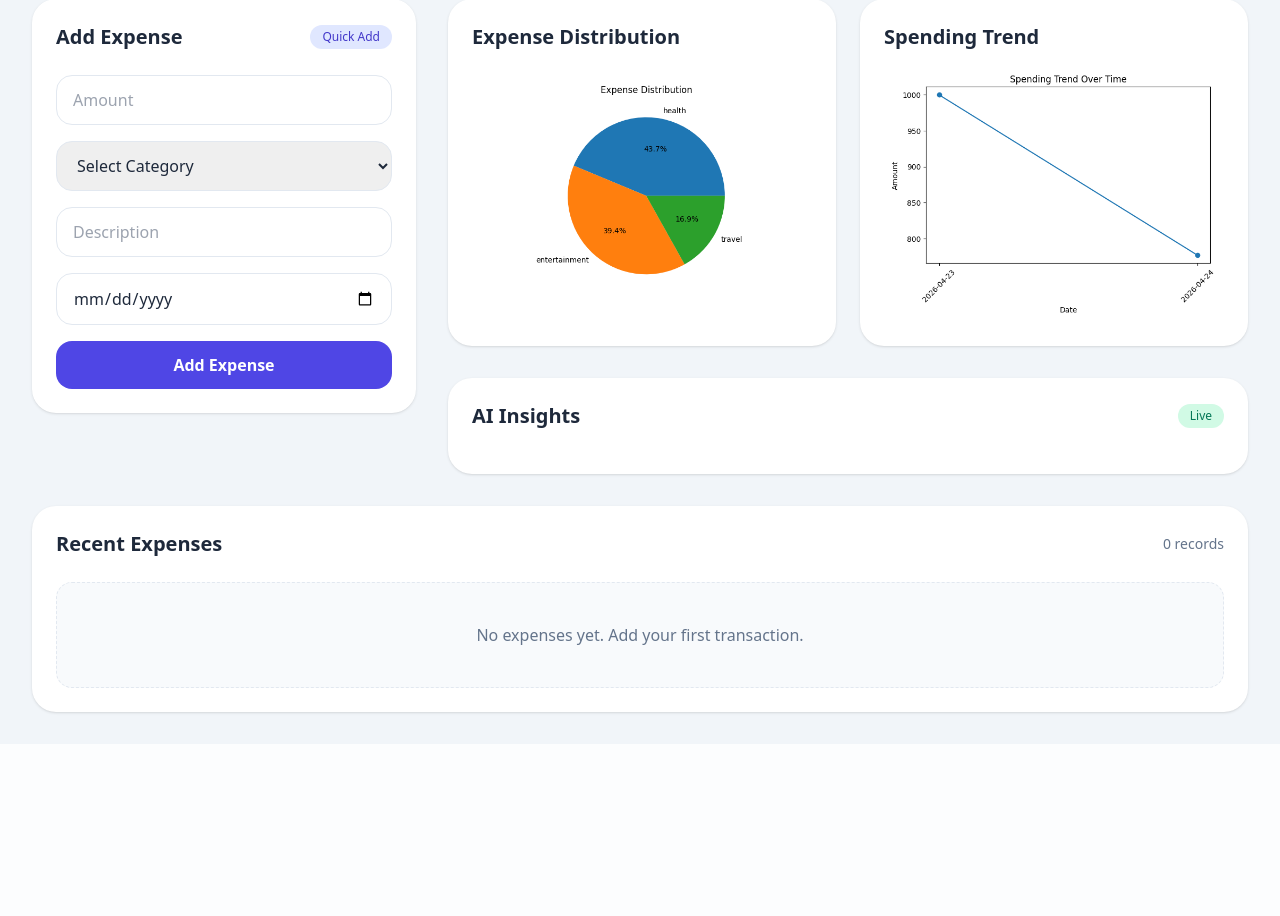
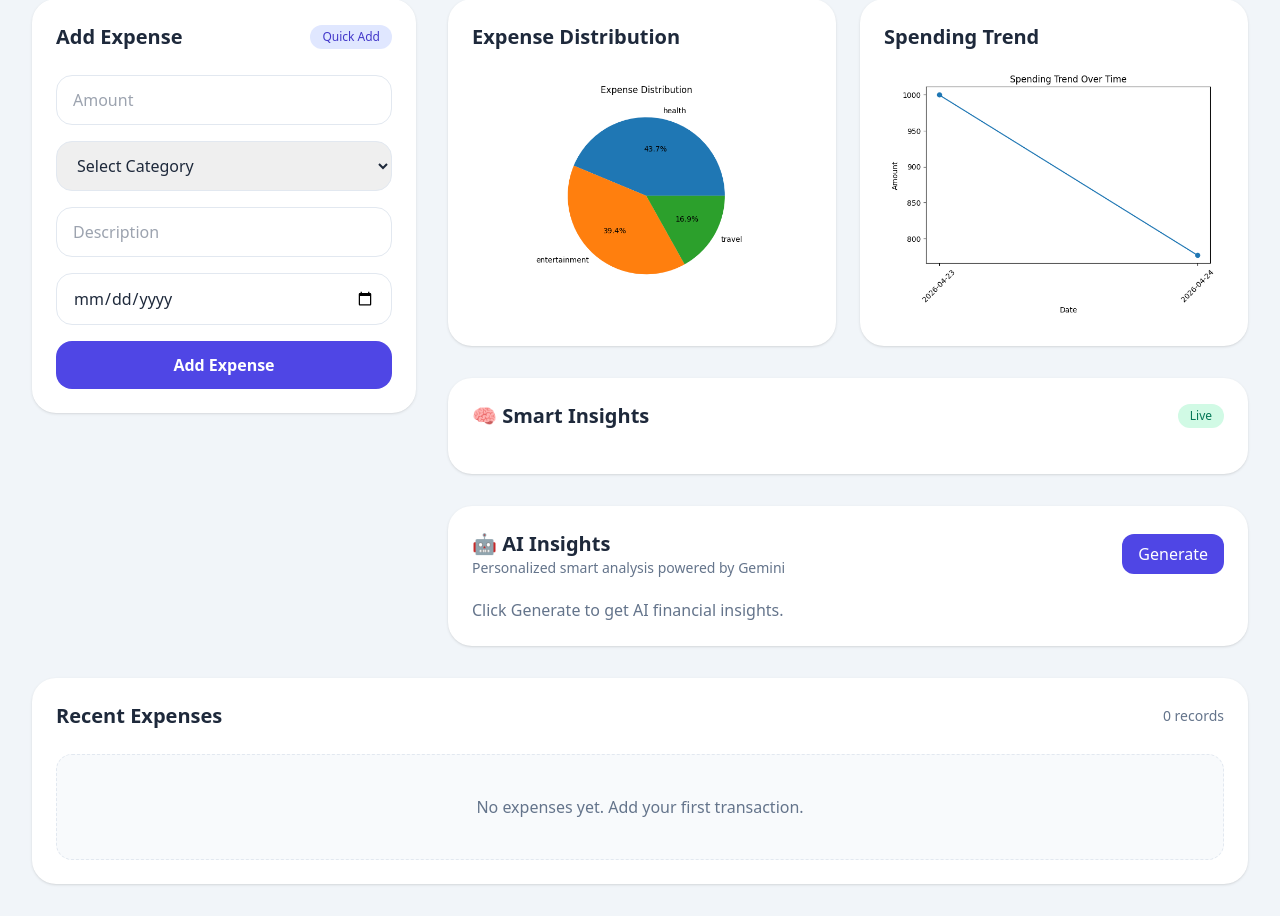
Before and after one commit to Krishna5601-Cpu/ExpenseIQ, a Flask app: template app/templates/index.html in a window 1280 px wide. Shown: the part 470-1386 px from the top of the page. Before the commit the page ends 1185 px from the top, so only its background shows below. Run offline with Flask 3, Linux system fonts and the light colour scheme; the template is opened without the code that fills it, so the values that code supplies are empty; some libraries are stand-ins or nearby versions.

Commit message:
feat: added on-demand Gemini insights with skeleton loading UI

```diff
--- a/app/static/scripts.js
+++ b/app/static/scripts.js
@@ -92,3 +92,46 @@
     }, index * 80);
   });
 });
+
+const aiBtn = document.getElementById("generateAiBtn");
+const aiBox = document.getElementById("aiInsightsBox");
+
+if (aiBtn && aiBox) {
+  aiBtn.addEventListener("click", async () => {
+    aiBtn.disabled = true;
+    aiBtn.innerText = "Generating...";
+
+    aiBox.innerHTML = `
+      <div class="space-y-3">
+        <div class="h-12 rounded-2xl bg-slate-200 dark:bg-slate-700 animate-pulse"></div>
+        <div class="h-12 rounded-2xl bg-slate-200 dark:bg-slate-700 animate-pulse"></div>
+        <div class="h-12 rounded-2xl bg-slate-200 dark:bg-slate-700 animate-pulse"></div>
+        <div class="h-12 rounded-2xl bg-slate-200 dark:bg-slate-700 animate-pulse"></div>
+      </div>
+    `;
+
+    try {
+      const res = await fetch("/ai-insights");
+      const data = await res.json();
+
+      aiBox.innerHTML = "";
+
+      data.insights.forEach((item) => {
+        aiBox.innerHTML += `
+          <div class="p-4 rounded-2xl bg-slate-50 dark:bg-slate-800 border border-slate-100 dark:border-slate-700">
+            ${item}
+          </div>
+        `;
+      });
+    } catch (error) {
+      aiBox.innerHTML = `
+        <div class="p-4 rounded-2xl bg-rose-100 text-rose-700">
+          Failed to load AI insights.
+        </div>
+      `;
+    }
+
+    aiBtn.disabled = false;
+    aiBtn.innerText = "Generate";
+  });
+}
--- a/app/templates/index.html
+++ b/app/templates/index.html
@@ -161,7 +161,7 @@
 
       <section class="grid lg:grid-cols-3 gap-6">
         <div
-          class="bg-white dark:bg-slate-900 rounded-3xl shadow p-6 hover:-translate-y-1 hover:shadow-xl transition duration-300"
+          class="bg-white dark:bg-slate-900 rounded-3xl shadow p-6 hover:-translate-y-1 hover:shadow-xl transition duration-300 animate-card"
         >
           <p class="text-sm text-slate-500 dark:text-slate-400">
             Total Transactions
@@ -172,7 +172,7 @@
         </div>
 
         <div
-          class="bg-white dark:bg-slate-900 rounded-3xl shadow p-6 hover:-translate-y-1 hover:shadow-xl transition duration-300"
+          class="bg-white dark:bg-slate-900 rounded-3xl shadow p-6 hover:-translate-y-1 hover:shadow-xl transition duration-300 animate-card"
         >
           <p class="text-sm text-slate-500 dark:text-slate-400">
             Categories Used
@@ -183,7 +183,7 @@
         </div>
 
         <div
-          class="bg-white dark:bg-slate-900 rounded-3xl shadow p-6 hover:-translate-y-1 hover:shadow-xl transition duration-300"
+          class="bg-white dark:bg-slate-900 rounded-3xl shadow p-6 hover:-translate-y-1 hover:shadow-xl transition duration-300 animate-card"
         >
           <p class="text-sm text-slate-500 dark:text-slate-400">Status</p>
           <h3 class="text-2xl sm:text-3xl font-bold mt-2 text-emerald-600">
@@ -194,7 +194,7 @@
 
       <section class="grid lg:grid-cols-3 gap-8">
         <div
-          class="lg:col-span-1 bg-white dark:bg-slate-900 rounded-3xl shadow p-5 sm:p-6 h-fit lg:sticky lg:top-24"
+          class="lg:col-span-1 bg-white dark:bg-slate-900 rounded-3xl shadow p-5 sm:p-6 h-fit lg:sticky lg:top-24 animate-card"
         >
           <div class="flex items-center justify-between mb-6">
             <h2 class="text-xl font-bold">Add Expense</h2>
@@ -265,7 +265,7 @@
         <div class="lg:col-span-2 space-y-8">
           <div class="grid md:grid-cols-2 gap-6">
             <div
-              class="bg-white dark:bg-slate-900 rounded-3xl shadow p-6 hover:-translate-y-1 hover:shadow-xl transition duration-300"
+              class="bg-white dark:bg-slate-900 rounded-3xl shadow p-6 hover:-translate-y-1 hover:shadow-xl transition duration-300 animate-card"
             >
               <h2 class="text-xl font-bold mb-4">Expense Distribution</h2>
 
@@ -276,7 +276,7 @@
             </div>
 
             <div
-              class="bg-white dark:bg-slate-900 rounded-3xl shadow p-6 hover:-translate-y-1 hover:shadow-xl transition duration-300"
+              class="bg-white dark:bg-slate-900 rounded-3xl shadow p-6 hover:-translate-y-1 hover:shadow-xl transition duration-300 animate-card"
             >
               <h2 class="text-xl font-bold mb-4">Spending Trend</h2>
 
@@ -288,10 +288,10 @@
           </div>
 
           <div
-            class="bg-white dark:bg-slate-900 rounded-3xl shadow p-6 hover:-translate-y-1 hover:shadow-xl transition duration-300"
+            class="bg-white dark:bg-slate-900 rounded-3xl shadow p-6 animate-card"
           >
             <div class="flex items-center justify-between mb-5">
-              <h2 class="text-xl font-bold">AI Insights</h2>
+              <h2 class="text-xl font-bold">🧠 Smart Insights</h2>
 
               <span
                 class="text-xs px-3 py-1 rounded-full bg-emerald-100 text-emerald-700"
@@ -310,10 +310,38 @@
               {% endfor %}
             </div>
           </div>
+
+          <section
+            class="bg-white dark:bg-slate-900 rounded-3xl shadow p-6 animate-card"
+          >
+            <div class="flex items-center justify-between mb-5 gap-4">
+              <div>
+                <h2 class="text-xl font-bold">🤖 AI Insights</h2>
+                <p class="text-sm text-slate-500 dark:text-slate-400">
+                  Personalized smart analysis powered by Gemini
+                </p>
+              </div>
+
+              <button
+                id="generateAiBtn"
+                class="px-4 py-2 rounded-xl bg-indigo-600 text-white hover:bg-indigo-700 transition whitespace-nowrap"
+              >
+                Generate
+              </button>
+            </div>
+
+            <div id="aiInsightsBox" class="space-y-3">
+              <p class="text-slate-500 dark:text-slate-400">
+                Click Generate to get AI financial insights.
+              </p>
+            </div>
+          </section>
         </div>
       </section>
 
-      <section class="bg-white dark:bg-slate-900 rounded-3xl shadow p-6">
+      <section
+        class="bg-white dark:bg-slate-900 rounded-3xl shadow p-6 animate-card"
+      >
         <div
           class="flex flex-col md:flex-row md:items-center md:justify-between gap-4 mb-6"
         >
```
Also changed, not shown: app/routes/main.py (+12 -4 lines), app/services/ai_service.py (+36 -19 lines).
